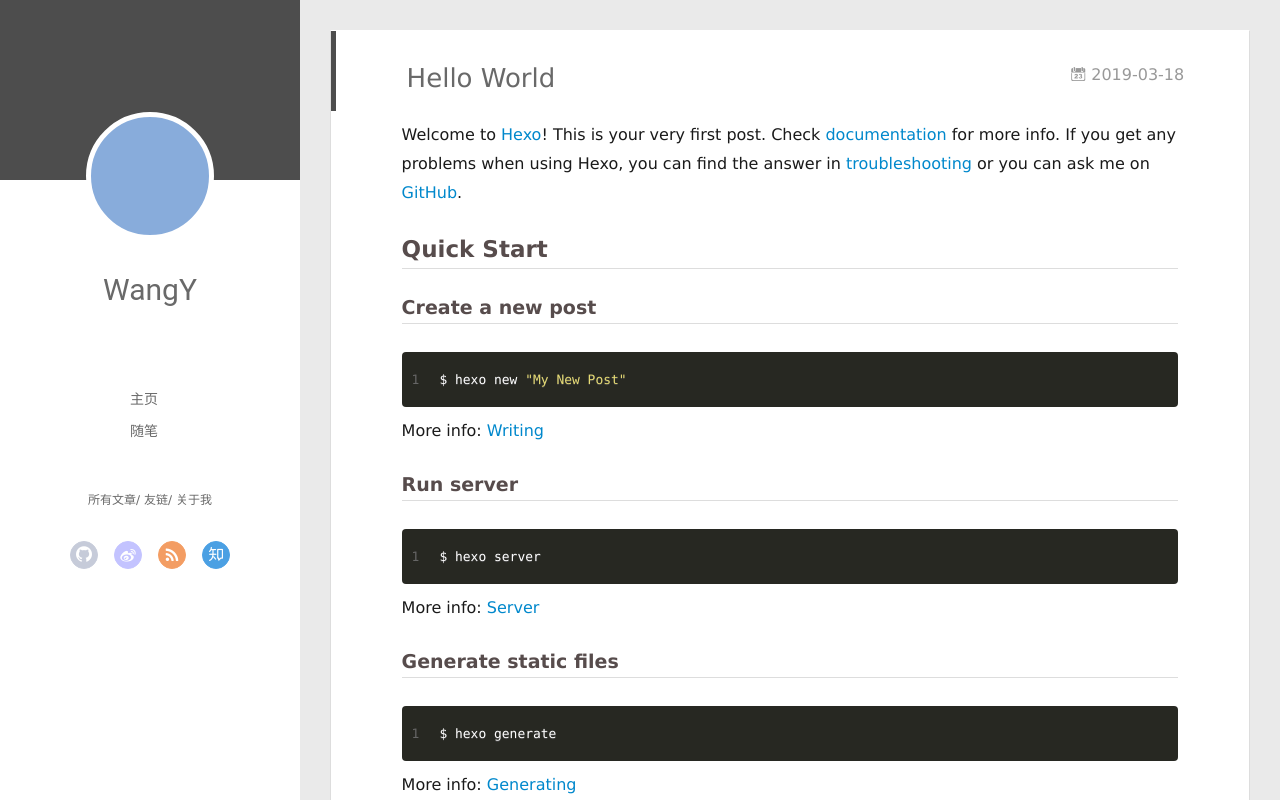
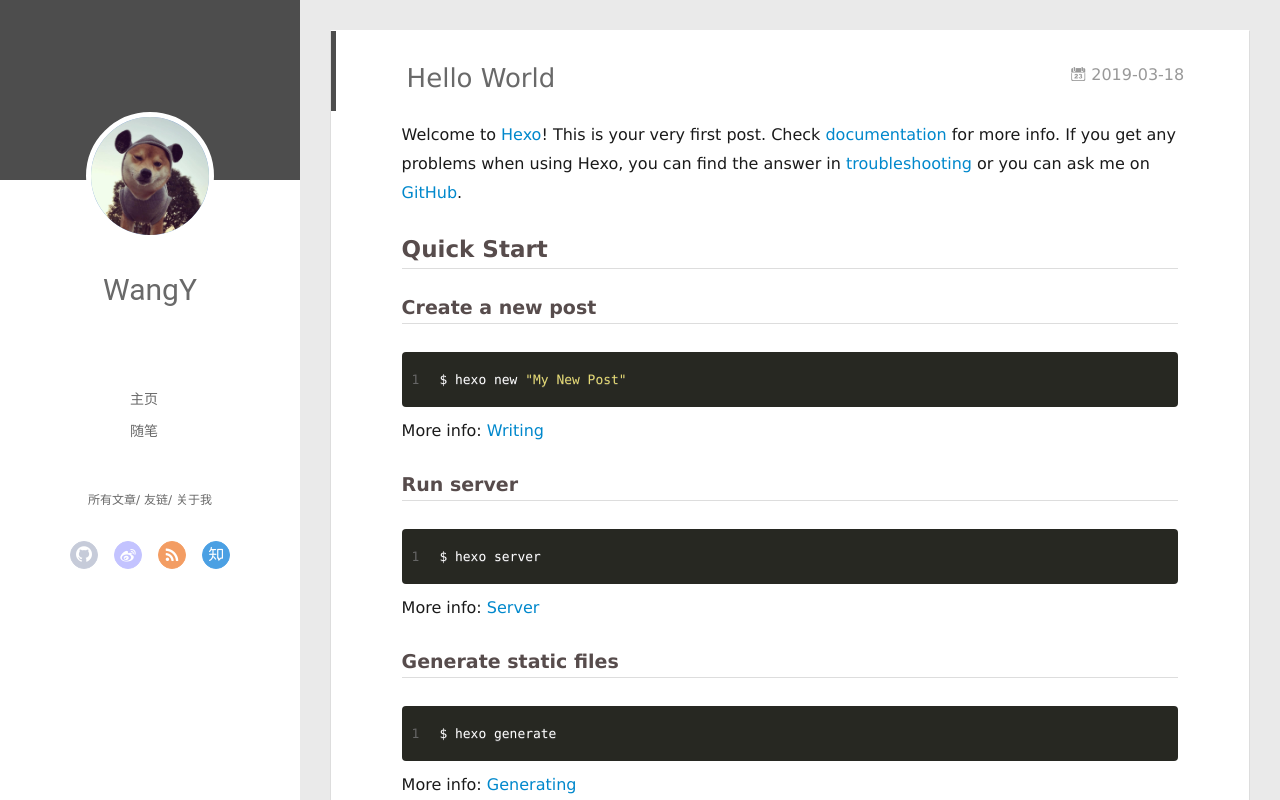
Before and after one commit to hammerwy/hammerwy.github.io, a plain HTML site: page 2019/03/18/hello-world/index.html in a window 1280 px wide. Drawn offline with Linux system fonts and the light colour scheme; no server answers.

Commit message:
Site updated: 2019-05-05 11:14:20

```diff
--- a/2019/03/18/hello-world/index.html
+++ b/2019/03/18/hello-world/index.html
@@ -47,7 +47,7 @@
 <div class="intrude-less">
 	<header id="header" class="inner">
 		<a href="/" class="profilepic">
-			<img src class="js-avatar">
+			<img src="/img/avatar.jpg" class="js-avatar">
 		</a>
 		<hgroup>
 		  <h1 class="header-author"><a href="/">WangY</a></h1>
@@ -105,7 +105,7 @@
 	<div class="intrude-less">
 		<header id="header" class="inner">
 			<div class="profilepic">
-				<img src class="js-avatar">
+				<img src="/img/avatar.jpg" class="js-avatar">
 			</div>
 			<hgroup>
 			  <h1 class="header-author js-header-author">WangY</h1>
```
Also changed, not shown: 2019/05/04/用java反射实现自定义规则对象属性拷贝/index.html (+2 -2 lines), archives/2019/03/index.html (+2 -2 lines), archives/2019/05/index.html (+2 -2 lines), archives/2019/index.html (+2 -2 lines), archives/index.html (+2 -2 lines), index.html (+2 -2 lines), tags/java反射/index.html (+2 -2 lines), img/avatar.jpg (added).
